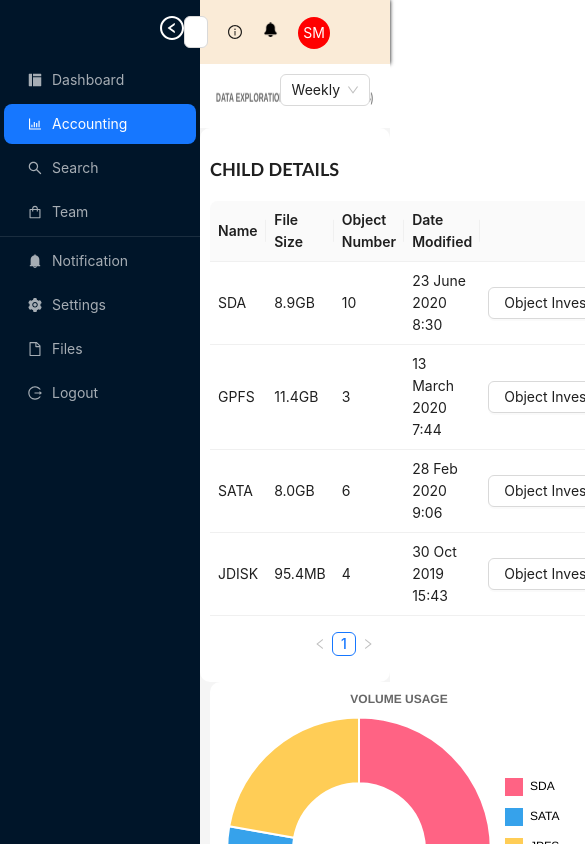
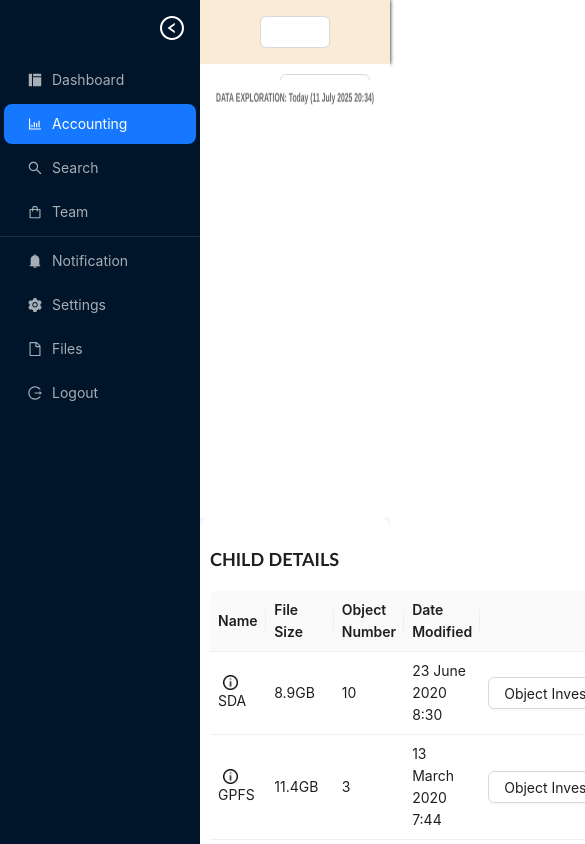
Before and after one commit to Chaaru25/Chart-JS, a React (Vite) app: page /accounting in a window 390 px wide. Shown: the top 844 px of the page, 585 px wide, since content can reach past the window. Built offline with nearby package versions, Linux system fonts and the light colour scheme.

Commit message:
added responsive

```diff
--- a/src/App.css
+++ b/src/App.css
@@ -1,5 +1,6 @@
 .d-flex{
     display: flex;
+    flex-wrap: wrap;
 }
 .flex-direction-row{
     flex-direction: row;
@@ -19,6 +20,9 @@
 .padding-inline{
     padding-inline: 10px;
 }
+.m5{
+    margin-inline: 5px;
+}
 .align-center{
     align-items: center;
 }
--- a/src/component/chart-js/graph.css
+++ b/src/component/chart-js/graph.css
@@ -3,3 +3,8 @@
     border-radius: 10px;
     padding: 0 14px;
 }
+.chart-container {
+    width: 100%;
+    height: 50vh;
+    position: relative;
+  }
--- a/src/component/chart-js/horizontalBar.jsx
+++ b/src/component/chart-js/horizontalBar.jsx
@@ -16,6 +16,7 @@ const TagColorBar = () => {
               backgroundColor: tagColors[tag] || "#d9d9d9",
               width: `${widthPercent}%`,
               height: "100%",
+              color:'#fffff'
             }}
           ></div>
         );
--- a/src/component/chart-js/lineChart.jsx
+++ b/src/component/chart-js/lineChart.jsx
@@ -28,7 +28,9 @@ const LineChart = () =>{
             <Option value="yearly">Yearly</Option>
             </Select>
             </div>
-         <Line data={getChartData()} options={options} height={200} width={1000} className="bg-white"/>
+            <div className="chart-container bg-white">
+         <Line data={getChartData()} options={options} height={200} width={1000}/>
+         </div>
         </div>
     )
 }
--- a/src/component/data/tableData.jsx
+++ b/src/component/data/tableData.jsx
@@ -5,8 +5,8 @@ export const tableColumns = [
       title: "Name",
       dataIndex: "name",
       key: "name",
-      width:'20%'
-      // render: name => (<div><img src={'src/assets/info.png'} alt='image'/>{name}</div>)
+      width:'20%',
+      render: (name) => (<div className="d-flex align-center"><img src={'src/assets/info.png'} alt='image' className="wh-15 m5"/>{name}</div>)
     },
     {
       title: "File Size",
```
